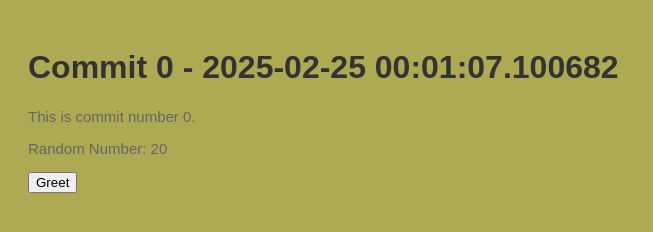
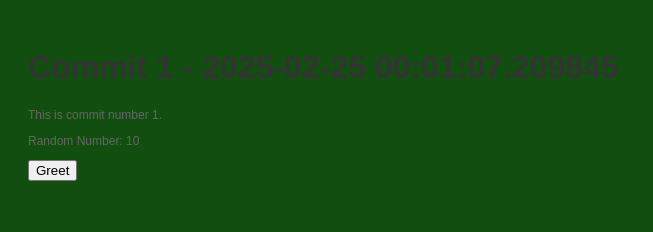
Before and after one commit to polishflits/autogen-repo-20250225000100, a plain HTML site: page index.html in a window 1280 px wide. Shown: the whole page, without its empty margins (0-653 px from the left). Drawn offline with Linux system fonts and the light colour scheme.

Commit message:
📝 Auto commit 1 with HTML, CSS, and JS

```diff
--- a/index.html
+++ b/index.html
@@ -2,13 +2,13 @@
     <!DOCTYPE html>
     <html>
     <head>
-        <title>Commit 0 - 2025-02-25 00:01:07.100682</title>
+        <title>Commit 1 - 2025-02-25 00:01:07.209845</title>
         <link rel="stylesheet" href="style.css">
     </head>
     <body>
-        <h1>Commit 0 - 2025-02-25 00:01:07.100682</h1>
-        <p>This is commit number 0.</p>
-        <p>Random Number: 20</p>
+        <h1>Commit 1 - 2025-02-25 00:01:07.209845</h1>
+        <p>This is commit number 1.</p>
+        <p>Random Number: 10</p>
         <button onclick="greet()">Greet</button>
         <script src="script.js"></script>
     </body>
--- a/script.js
+++ b/script.js
@@ -2,4 +2,4 @@
     function greet() {
         alert('Hello from commit ' + commitNumber + '!');
     }
-    var commitNumber = 0;
+    var commitNumber = 1;
--- a/style.css
+++ b/style.css
@@ -1,7 +1,7 @@
 
     body {
         font-family: Arial, sans-serif;
-        background-color: #aeaa53;
+        background-color: #124e10;
         padding: 20px;
     }
     h1 {
@@ -9,5 +9,5 @@
     }
     p {
         color: #666;
-        font-size: 15px;
+        font-size: 12px;
     }
```
